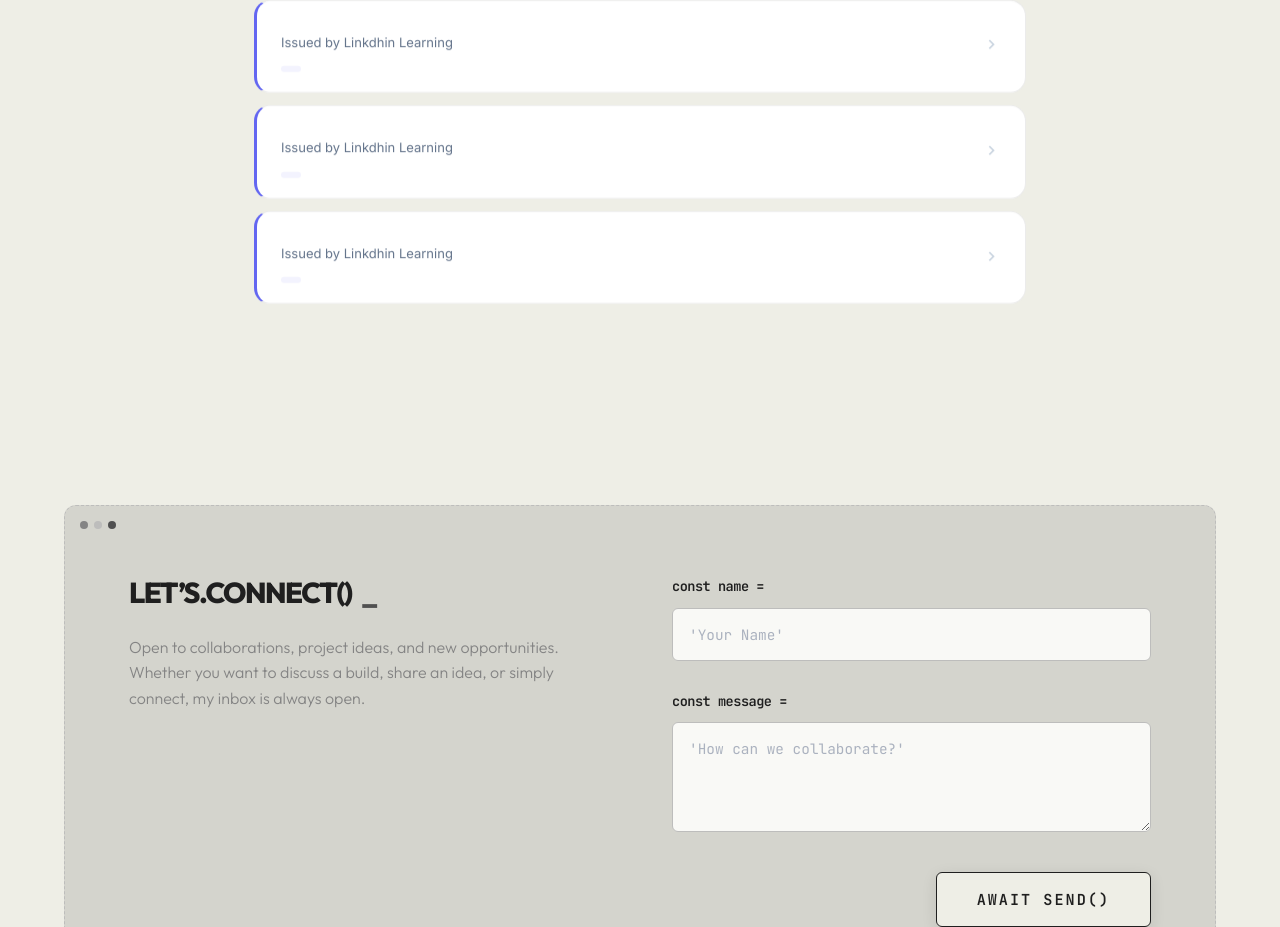
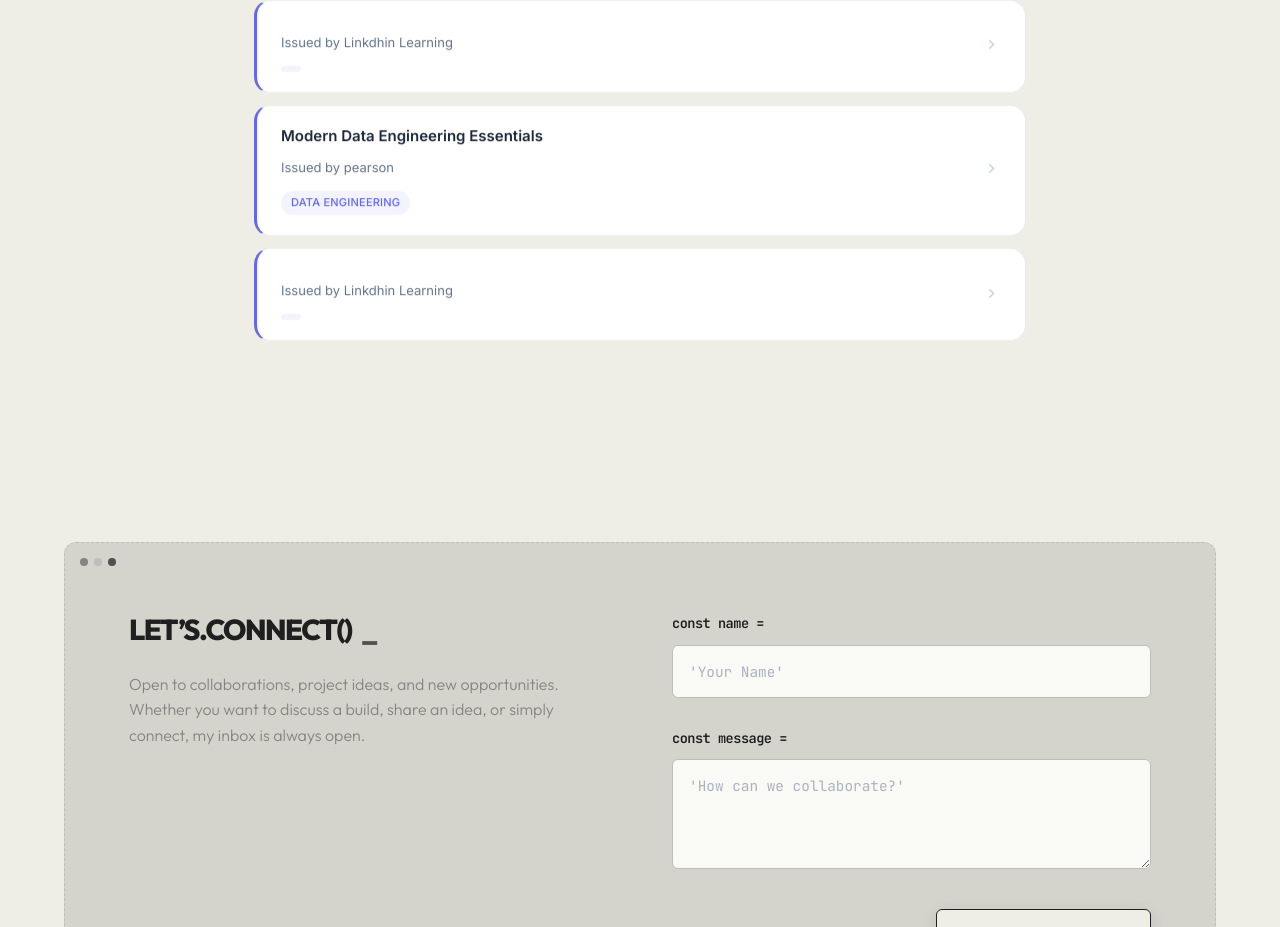
Before and after one commit to TharukiJ/Portfolio-3, a Next.js app: page / in a window 1280 px wide. Shown: the part 5174-6101 px from the top of the page. Built offline with nearby package versions, Linux system fonts and the light colour scheme; a web font is replaced by a local one.

Commit message:
Update CertificationsSection.jsx

```diff
--- a/app/components/CertificationsSection.jsx
+++ b/app/components/CertificationsSection.jsx
@@ -77,9 +77,9 @@ const CERTIFICATIONS = [
     skills: "",
     link: "",
   }, , {
-    title: " ",
-    issuer: "Linkdhin Learning",
-    skills: "",
+    title: " Modern Data Engineering Essentials",
+    issuer: "pearson",
+    skills: "Data Engineering",
     link: "",
   }, , {
     title: " ",
```
